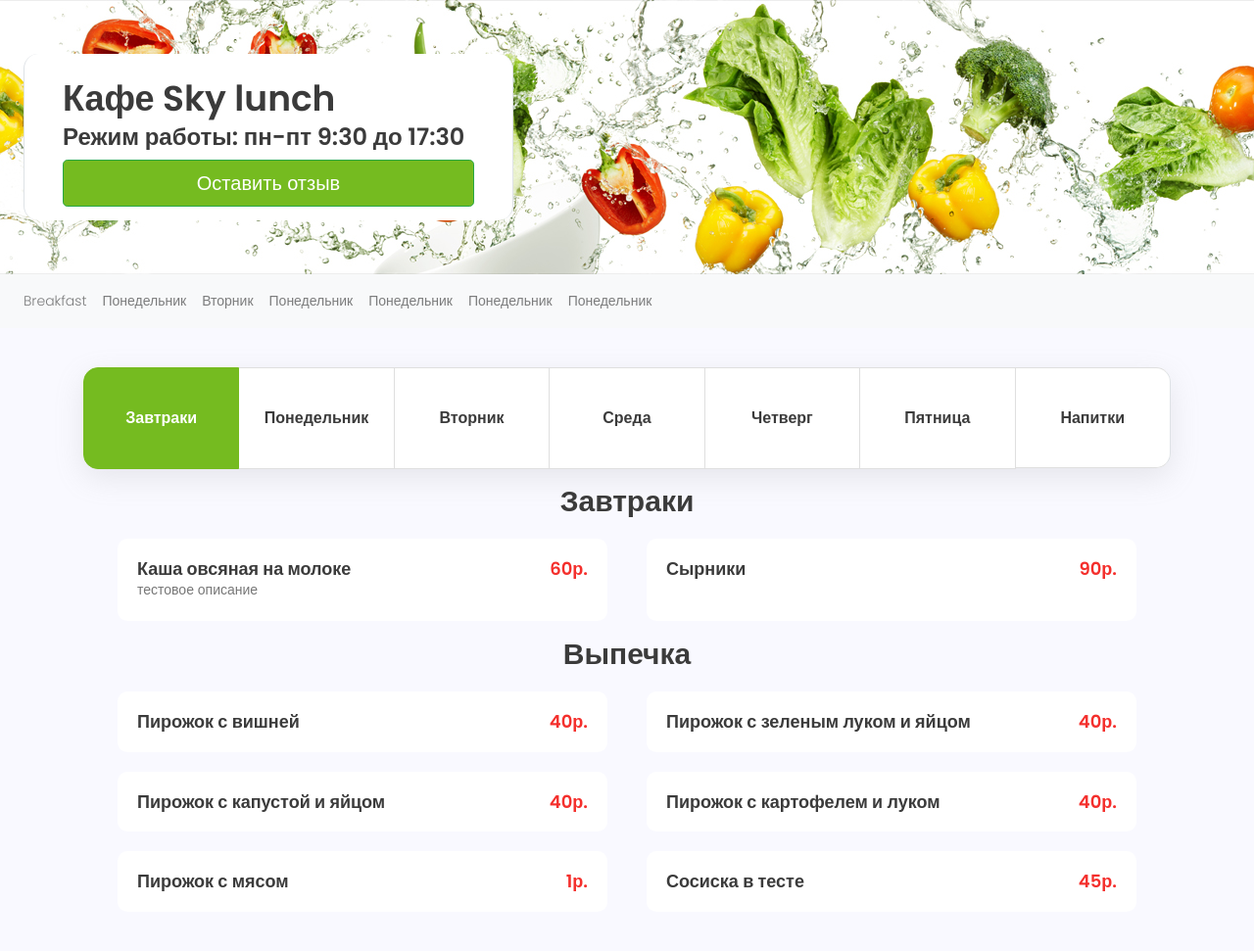
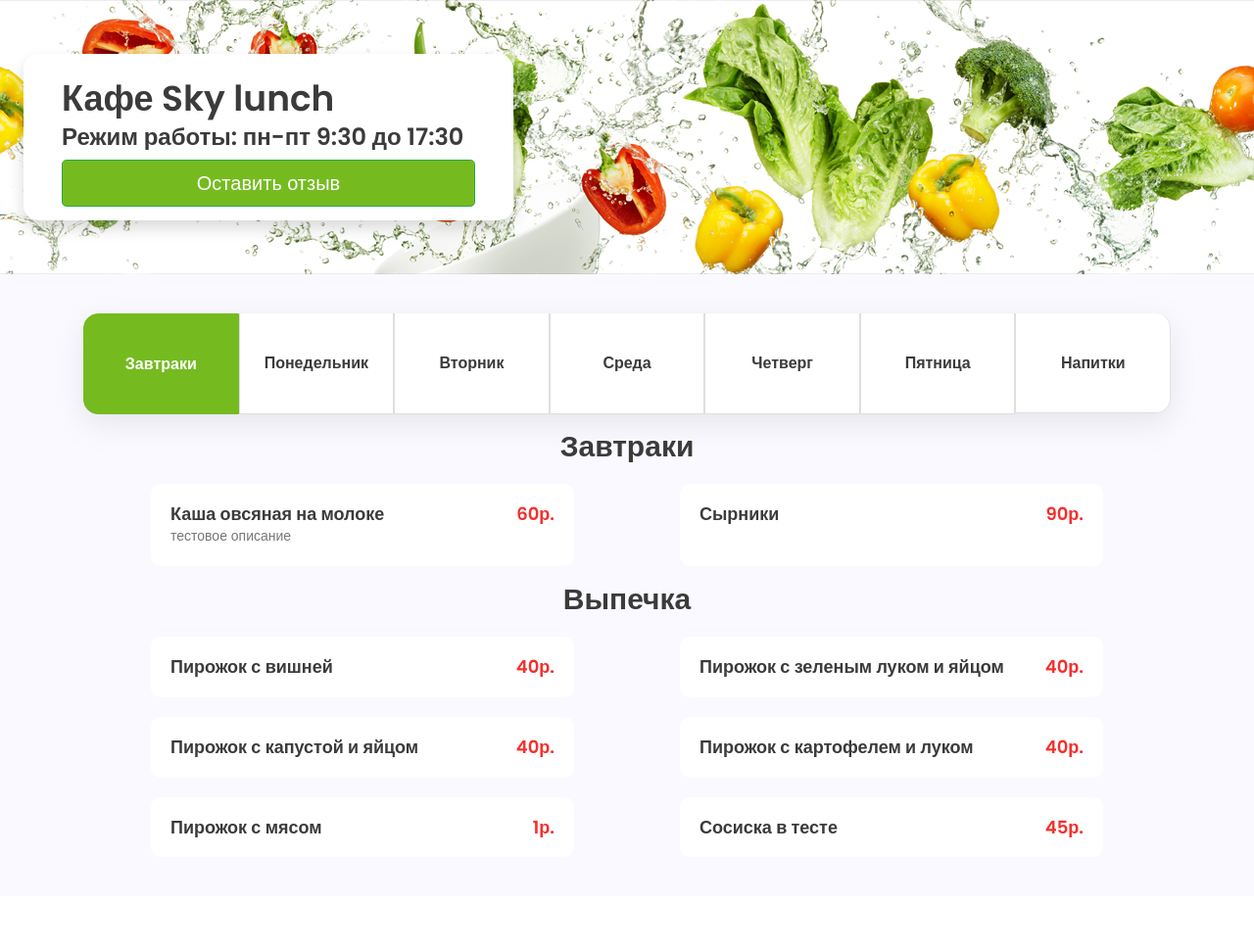
Before and after one commit to Cornholius/stolovaya, a Django app: page / in a window 1280 px wide. Shown: the whole page at 98% size. After the commit the page ends 855 px from the top, so only its background shows below. Run offline with Django 3.2, Linux system fonts and the light colour scheme; data comes from the database, SQL or seed files in the repository; both versions use the stored data as it was after the commit; parts of the project's set-up code (start-up, migrations or seed data) failed here and were passed over; some libraries are stand-ins or nearby versions.

Commit message:
20.0813.1436
мобильная версия готова

```diff
--- a/main_app/static/css/menu.css
+++ b/main_app/static/css/menu.css
@@ -19,22 +19,65 @@
 .border-left {
     border-top-left-radius: 15px !important;
     border-bottom-left-radius: 15px !important;
+    border-top-right-radius: 0px !important;
+    border-bottom-right-radius: 0px !important;
 }
 
 .border-right {
     border-top-right-radius: 15px !important;
     border-bottom-right-radius: 15px !important;
+    border-top-left-radius: 0px !important;
+    border-bottom-left-radius: 0px !important;
+
+}
+
+.border-all {
+    border-top-right-radius: 15px !important;
+    border-bottom-right-radius: 15px !important;
+    border-top-left-radius: 15px !important;
+    border-bottom-left-radius: 15px !important;
+
 }
 
 
 @media (min-width: 840px) {
-  .invisible-pc { display: none !important;}
+  .invisible-on-pc { display: none !important;}
 }
 
 @media (max-width: 840px) {
-  .invisible-mobile { display: none !important;}
+  .invisible-on-mobile { display: none !important;}
 }
 
 @media (max-width: 840px) {
-  .mobile-menu { width: 300px !important;
+  .mobile-menu {
+    width: 100% !important;
 }
+
+@media (max-width: 840px) {
+  .mobile-view {
+    display: flex-fill;
+    flex-direction: column;
+    line-height: 1.0em;
+    border-top-right-radius: 15px !important;
+    border-bottom-right-radius: 15px !important;
+    border-top-left-radius: 15px !important;
+    border-bottom-left-radius: 15px !important;
+    }
+}
+@media (max-width: 840px) {
+  .border-left {
+    border-top-right-radius: 15px !important;
+    border-bottom-right-radius: 0px !important;
+    border-top-left-radius: 15px !important;
+    border-bottom-left-radius: 0px !important;
+    }
+}
+
+@media (max-width: 840px) {
+  .border-right {
+    border-top-right-radius: 0px !important;
+    border-bottom-right-radius: 15px !important;
+    border-top-left-radius: 0px !important;
+    border-bottom-left-radius: 15px !important;
+    }
+}
--- a/main_app/templates/include/base.html
+++ b/main_app/templates/include/base.html
@@ -38,12 +38,12 @@
 
 <!-- start banner Area -->
 
-<section class="banner-area p-4 d-flex align-items-center invisible-mobile" style="height: 280px">
-    <div class="d-flex p-4 border-right border-left" style="height: 170px; width: 500px; background: #fff;">
+<section class="banner-area p-4 d-flex align-items-center invisible-on-mobile" style="height: 280px">
+    <div class="d-flex p-4 border-all shadow" style="height: 170px; width: 500px; background: #fff;">
         <div class="col-12">
         <h1 class="mb-1">Кафе Sky lunch</h1>
         <h3 class="mb-2">Режим работы: пн-пт 9:30 до 17:30</h3>
-            <button class="btn btn-success btn-lg btn-block" style="background: #75bb20;">Оставить отзыв</button>
+            <a href="../feedback" class="btn btn-success btn-lg btn-block" style="background: #75bb20;">Оставить отзыв</a>
         </div>
     </div>
 </section>
--- a/main_app/templates/main/feedback.html
+++ b/main_app/templates/main/feedback.html
@@ -58,8 +58,8 @@
                                       required=""></textarea>
                         </div>
                         <div class="col-lg-12">
-                            <div class="alert-msg" style="text-align: left;"></div>
-                            <button class="btn btn-success" style="float: right;">Отправить отзыв</button>
+                            <button class="btn btn-success" style="float: right; background: #75bb20;">Отправить отзыв</button>
+                            <a href="../" class="btn btn-success mr-2" style="float: right; background: #75bb20;">Вернуться к меню</a>
                         </div>
                     </div>
                 </form>
@@ -68,4 +68,5 @@
     </div>
 </section>
 
+
 {% endblock %}
--- a/main_app/templates/main/mainpage.html
+++ b/main_app/templates/main/mainpage.html
@@ -1,49 +1,14 @@
 {% extends 'include/base.html' %}
 {% load static %}
 {% block content %}
-
-<!-- Start Mobile menu-->
-
-<nav class="navbar navbar-expand-lg navbar-light bg-light">
-    <button class="navbar-toggler" type="button" data-toggle="collapse" data-target="#mobile-list-tab">
-        <a class="navbar-brand mx-auto">Меню</a>
-    </button>
-    <div class="collapse navbar-collapse list-group" id="mobile-list-tab" role="tablist">
-        <ul class="navbar-nav mr-auto mt-2 mt-lg-0">
-            <li class="nav-item">
-                <a class="nav-link list-group" id="Breakfast-list" data-toggle="list" href="#Breakfast" role="tab" aria-controls="Breakfast">Breakfast</a>
-            </li>
-            <li class="nav-item">
-                <a class="nav-link list-group" id="Monday-list" data-toggle="list" href="#Monday" role="tab" aria-controls="Monday">Понедельник</a>
-            </li>
-            <li class="nav-item">
-                <a class="nav-link list-group" id="1Tuesday-list" data-toggle="list" href="#1Tuesday" role="tab" aria-controls="1Tuesday">Вторник</a>
-            </li>
-            <li class="nav-item">
-                <a class="nav-link list-group" id="Monday-list" data-toggle="list" href="#Monday" role="tab" aria-controls="Monday">Понедельник</a>
-            </li>
-            <li class="nav-item">
-                <a class="nav-link list-group" id="Monday-list" data-toggle="list" href="#Monday" role="tab" aria-controls="Monday">Понедельник</a>
-            </li>
-            <li class="nav-item">
-                <a class="nav-link list-group" id="Monday-list" data-toggle="list" href="#Monday" role="tab" aria-controls="Monday">Понедельник</a>
-            </li>
-            <li class="nav-item">
-                <a class="nav-link list-group" id="Monday-list" data-toggle="list" href="#Monday" role="tab" aria-controls="Monday">Понедельник</a>
-            </li>
-        </ul>
-    </div>
-</nav>
-
-<!-- End Mobile menu-->
 
 <!-- Start menu-area Area -->
 
 <section class="menu-area section-gap" id="menu">
     <div class="container d-flex justify-content-center">
         <div class="row d-flex justify-content-center">
-            <div class="col-12 invisible-mobile">
-                <div class="list-group menu list-group-horizontal d-flex" id="list-tab" role="tablist">
+            <div class="col-12 ">
+                <div class="list-group menu mobile-view d-flex" id="list-tab" role="tablist">
                     <a class="list-group-item list-group-item-action active menu-text p-6 flex-fill border-left" id="Breakfast-list" data-toggle="list" href="#Breakfast" role="tab" aria-controls="Breakfast">Завтраки</a>
                     <a class="list-group-item list-group-item-action menu-text p-6 flex-fill" id="Monday-list" data-toggle="list" href="#Monday" role="tab" aria-controls="Monday">Понедельник</a>
                     <a class="list-group-item list-group-item-action menu-text p-6 flex-fill" id="Tuesday-list" data-toggle="list" href="#Tuesday" role="tab" aria-controls="Tuesday">Вторник</a>
@@ -57,12 +22,12 @@
                 <div class="tab-content" id="nav-tabContent">
                     <div class="tab-pane fade show active" id="Breakfast" role="tabpanel" aria-labelledby="Breakfast-list">
                         <div class="filters-content">
-                            <div class="col-md-12 d-flex flex-wrap justify-content-around">
+                            <div class="col-12 d-flex flex-wrap justify-content-around">
                                 {% for i in Breakfast_category %}
                                 <div class="col-12 d-flex justify-content-center mt-3"><h2>{{i.name}}</h2></div>
                                 {% for food in Breakfast %}
                                 {% if food.category_id == i.id %}
-                                <div class="single-menu flex-wrap mobile-menu" style="width: 500px">
+                                <div class="single-menu flex-wrap mobile-menu mr-3 ml-3" style="width: 40%;">
                                     <div class="title-wrap d-flex justify-content-between">
                                         <h4>{{food.name}}</h4>
                                         <h4 class="price">{{food.price}}р.</h4>
@@ -81,16 +46,21 @@
                     </div>
                     <div class="tab-pane fade" id="Monday" role="tabpanel" aria-labelledby="Monday-list">
                         <div class="filters-content">
-                            <div class="col-md-12 d-flex flex-wrap justify-content-around">
+                            <div class="col-12 d-flex flex-wrap justify-content-around">
                                 {% for i in Days_category %}
                                 <div class="col-12 d-flex justify-content-center mt-3"><h2>{{i.name}}</h2></div>
                                 {% for food in Monday %}
                                 {% if food.category_id == i.id %}
-                                <div class="single-menu" style="min-width: 550px;">
+                                <div class="single-menu flex-wrap mobile-menu mr-3 ml-3" style="width: 40%;">
                                     <div class="title-wrap d-flex justify-content-between">
                                         <h4>{{food.name}}</h4>
                                         <h4 class="price">{{food.price}}р.</h4>
                                     </div>
+                                    {%if food.description%}
+                                    <div class="text">
+                                        <p>{{food.description}}</p>
+                                    </div>
+                                    {%endif%}
                                 </div>
                                 {% endif %}
                                 {% endfor %}
@@ -98,18 +68,23 @@
                             </div>
                         </div>
                     </div>
-                    <div class="tab-pane fade" id="1Tuesday" role="tabpanel" aria-labelledby="Tuesday-list">
+                    <div class="tab-pane fade" id="Tuesday" role="tabpanel" aria-labelledby="Tuesday-list">
                         <div class="filters-content">
-                            <div class="col-md-12 d-flex flex-wrap justify-content-around">
+                            <div class="col-12 d-flex flex-wrap justify-content-around">
                                 {% for i in Days_category %}
                                 <div class="col-12 d-flex justify-content-center mt-3"><h2>{{i.name}}</h2></div>
                                 {% for food in Tuesday %}
                                 {% if food.category_id == i.id %}
-                                <div class="single-menu" style="min-width: 550px;">
+                                <div class="single-menu flex-wrap mobile-menu mr-3 ml-3" style="width: 40%;">
                                     <div class="title-wrap d-flex justify-content-between">
                                         <h4>{{food.name}}</h4>
                                         <h4 class="price">{{food.price}}р.</h4>
                                     </div>
+                                    {%if food.description%}
+                                    <div class="text">
+                                        <p>{{food.description}}</p>
+                                    </div>
+                                    {%endif%}
                                 </div>
                                 {% endif %}
                                 {% endfor %}
@@ -119,16 +94,21 @@
                     </div>
                     <div class="tab-pane fade" id="Wednesday" role="tabpanel" aria-labelledby="Wednesday-list">
                         <div class="filters-content">
-                            <div class="col-md-12 d-flex flex-wrap justify-content-around">
+                            <div class="col-12 d-flex flex-wrap justify-content-around">
                                 {% for i in Days_category %}
                                 <div class="col-12 d-flex justify-content-center mt-3"><h2>{{i.name}}</h2></div>
                                 {% for food in Wednesday %}
                                 {% if food.category_id == i.id %}
-                                <div class="single-menu" style="min-width: 550px;">
+                                <div class="single-menu flex-wrap mobile-menu mr-3 ml-3" style="width: 40%;">
                                     <div class="title-wrap d-flex justify-content-between">
                                         <h4>{{food.name}}</h4>
                                         <h4 class="price">{{food.price}}р.</h4>
                                     </div>
+                                    {%if food.description%}
+                                    <div class="text">
+                                        <p>{{food.description}}</p>
+                                    </div>
+                                    {%endif%}
                                 </div>
                                 {% endif %}
                                 {% endfor %}
@@ -138,16 +118,21 @@
                     </div>
                     <div class="tab-pane fade" id="Thursday" role="tabpanel" aria-labelledby="Thursday-list">
                         <div class="filters-content">
-                            <div class="col-md-12 d-flex flex-wrap justify-content-around">
+                            <div class="col-12 d-flex flex-wrap justify-content-around">
                                 {% for i in Days_category %}
                                 <div class="col-12 d-flex justify-content-center mt-3"><h2>{{i.name}}</h2></div>
                                 {% for food in Thursday %}
                                 {% if food.category_id == i.id %}
-                                <div class="single-menu" style="min-width: 550px;">
+                                <div class="single-menu flex-wrap mobile-menu mr-3 ml-3" style="width: 40%;">
                                     <div class="title-wrap d-flex justify-content-between">
                                         <h4>{{food.name}}</h4>
                                         <h4 class="price">{{food.price}}р.</h4>
                                     </div>
+                                    {%if food.description%}
+                                    <div class="text">
+                                        <p>{{food.description}}</p>
+                                    </div>
+                                    {%endif%}
                                 </div>
                                 {% endif %}
                                 {% endfor %}
@@ -157,16 +142,21 @@
                     </div>
                     <div class="tab-pane fade" id="Friday" role="tabpanel" aria-labelledby="Friday-list">
                         <div class="filters-content">
-                            <div class="col-md-12 d-flex flex-wrap justify-content-around">
+                            <div class="col-12 d-flex flex-wrap justify-content-around">
                                 {% for i in Days_category %}
                                 <div class="col-12 d-flex justify-content-center mt-3"><h2>{{i.name}}</h2></div>
                                 {% for food in Friday %}
                                 {% if food.category_id == i.id %}
-                                <div class="single-menu" style="min-width: 550px;">
+                                <div class="single-menu flex-wrap mobile-menu mr-3 ml-3" style="width: 40%;">
                                     <div class="title-wrap d-flex justify-content-between">
                                         <h4>{{food.name}}</h4>
                                         <h4 class="price">{{food.price}}р.</h4>
                                     </div>
+                                    {%if food.description%}
+                                    <div class="text">
+                                        <p>{{food.description}}</p>
+                                    </div>
+                                    {%endif%}
                                 </div>
                                 {% endif %}
                                 {% endfor %}
@@ -176,17 +166,20 @@
                     </div>
                     <div class="tab-pane fade" id="Drinks" role="tabpanel" aria-labelledby="Drinks-list">
                         <div class="filters-content">
-                            <div class="col-md-12 d-flex flex-wrap justify-content-around">
+                            <div class="col-12 d-flex flex-wrap justify-content-around">
                                 <div class="col-12 d-flex justify-content-center mt-3"><h2>Напитки</h2></div>
                                 {% for food in Drinks %}
-                                {% if food.category_id == 11 %}
-                                <div class="single-menu" style="min-width: 550px;">
+                                <div class="single-menu flex-wrap mobile-menu mr-3 ml-3" style="width: 40%; max-width: 500px">
                                     <div class="title-wrap d-flex justify-content-between">
                                         <h4>{{food.name}}</h4>
                                         <h4 class="price">{{food.price}}р.</h4>
                                     </div>
+                                    {%if food.description%}
+                                    <div class="text">
+                                        <p>{{food.description}}</p>
+                                    </div>
+                                    {%endif%}
                                 </div>
-                                {% endif %}
                                 {% endfor %}
                             </div>
                         </div>
@@ -199,4 +192,5 @@
 
 <!-- End menu-area Area -->
 
+
 {% endblock %}
--- a/main_app/views.py
+++ b/main_app/views.py
@@ -16,12 +16,8 @@ class MainPage(TemplateView):
     def get(self, request):
         week = Weeks.objects.get(id=1)
         breakfast_cat = list(Category.objects.filter(id__in=[13, 12]))
-        print(breakfast_cat)
         breakfast_cat[0], breakfast_cat[1] = breakfast_cat[1], breakfast_cat[0]
         days_cat = list(Category.objects.filter(id__in=[7, 8, 9, 10]).order_by('id'))
-        print(breakfast_cat)
-        qwe = Food.objects.get(id=81).description
-        print('!!!!!!!!!!!!!!!!!!!', qwe)
         return render(request, 'main/mainpage.html', {'Monday': week.days.get(day='Понедельник').food.all(),
                                                       'Tuesday': week.days.get(day='Вторник').food.all(),
                                                       'Wednesday': week.days.get(day='Среда').food.all(),
@@ -30,7 +26,6 @@ class MainPage(TemplateView):
                                                       'Breakfast': week.days.get(day='Завтраки').food.all(),
                                                       'Drinks': week.days.get(day='Напитки').food.all(),
                                                       'Breakfast_category': breakfast_cat,
-                                                      'qwe': qwe,
                                                       'Days_category': days_cat})
 
 
@@ -62,6 +57,5 @@ class Feedback(View):
         feedback = FeedbackForm(request.POST)
         if feedback.is_valid():
             post = feedback.save()
-            print(post.id)
         feedback_created.delay(post.id)
         return render(request, 'main/feedback.html')
```
Also changed, not shown: db.sqlite3.
